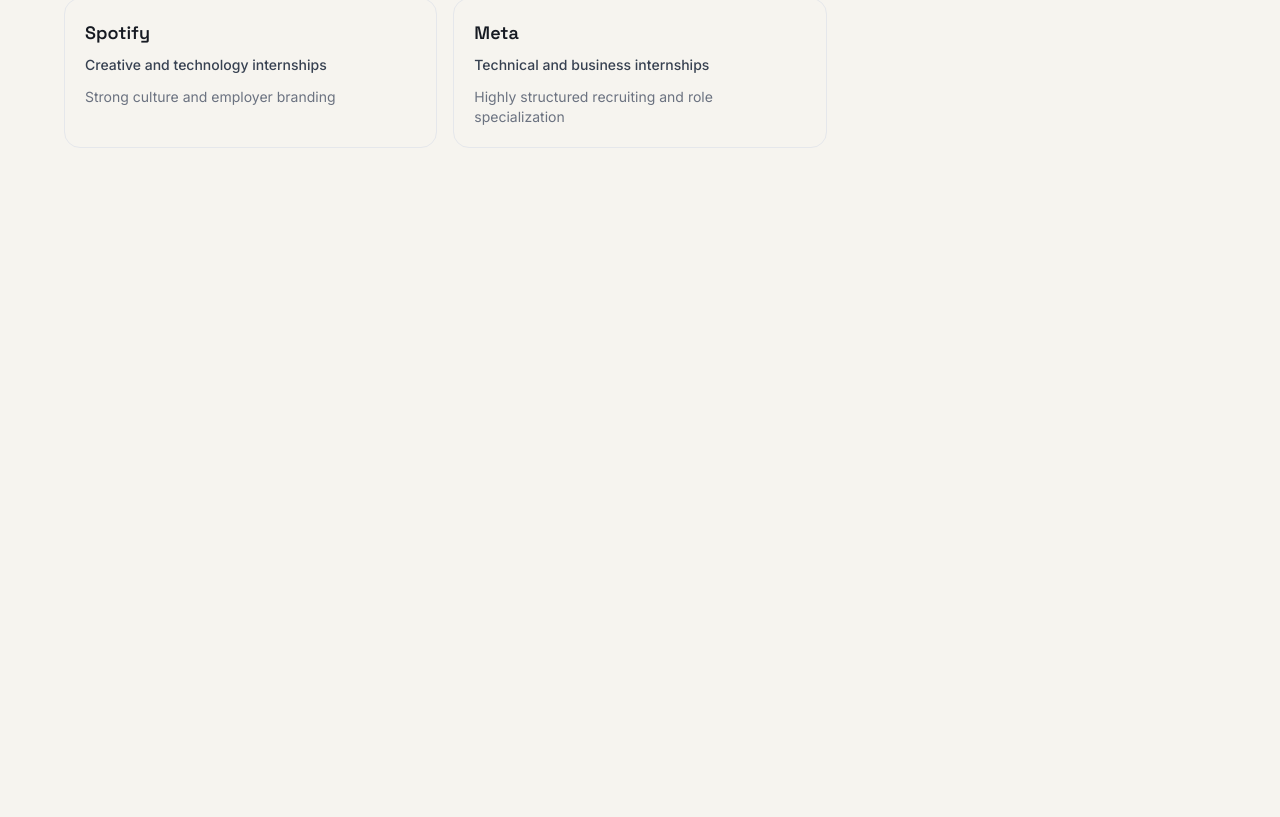
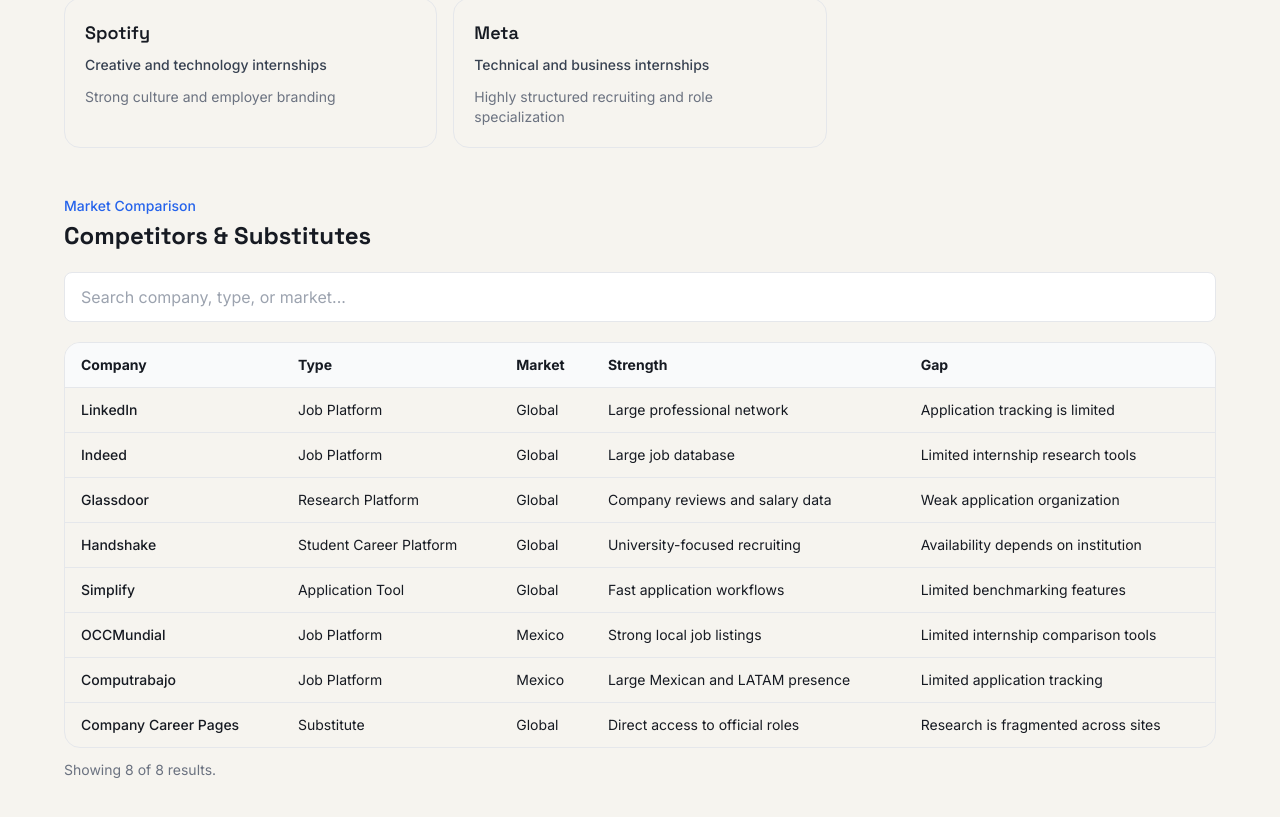
Before and after one commit to JorgeCameras/internpath, a Next.js app: page /research in a window 1280 px wide. Shown: the part 749-1566 px from the top of the page. Before the commit the page ends 937 px from the top, so only its background shows below. Built offline with nearby package versions, Linux system fonts and the light colour scheme.

Commit message:
Add competitor search and filtering

```diff
--- a/app/research/page.tsx
+++ b/app/research/page.tsx
@@ -1,4 +1,10 @@
+"use client";
+
+import { useMemo, useState } from "react";
+
 export default function ResearchPage() {
+const [search, setSearch] = useState("");
+
 const benchmarks = [
 {
 company: "Google",
@@ -26,6 +32,84 @@
 takeaway: "Highly structured recruiting and role specialization",
 },
 ];
+
+const competitors = [
+{
+name: "LinkedIn",
+type: "Job Platform",
+market: "Global",
+strength: "Large professional network",
+gap: "Application tracking is limited",
+},
+{
+name: "Indeed",
+type: "Job Platform",
+market: "Global",
+strength: "Large job database",
+gap: "Limited internship research tools",
+},
+{
+name: "Glassdoor",
+type: "Research Platform",
+market: "Global",
+strength: "Company reviews and salary data",
+gap: "Weak application organization",
+},
+{
+name: "Handshake",
+type: "Student Career Platform",
+market: "Global",
+strength: "University-focused recruiting",
+gap: "Availability depends on institution",
+},
+{
+name: "Simplify",
+type: "Application Tool",
+market: "Global",
+strength: "Fast application workflows",
+gap: "Limited benchmarking features",
+},
+{
+name: "OCCMundial",
+type: "Job Platform",
+market: "Mexico",
+strength: "Strong local job listings",
+gap: "Limited internship comparison tools",
+},
+{
+name: "Computrabajo",
+type: "Job Platform",
+market: "Mexico",
+strength: "Large Mexican and LATAM presence",
+gap: "Limited application tracking",
+},
+{
+name: "Company Career Pages",
+type: "Substitute",
+market: "Global",
+strength: "Direct access to official roles",
+gap: "Research is fragmented across sites",
+},
+];
+
+const filteredCompetitors = useMemo(() => {
+const term = search.toLowerCase().trim();
+
+if (!term) return competitors;
+
+return competitors.filter((competitor) =>
+[
+competitor.name,
+competitor.type,
+competitor.market,
+competitor.strength,
+competitor.gap,
+]
+.join(" ")
+.toLowerCase()
+.includes(term)
+);
+}, [search]);
 
 return (
 <main className="min-h-screen px-6 py-10">
@@ -60,14 +144,13 @@
 </div>
 
 <section className="mt-10">
-<div>
 <p className="text-sm font-medium text-blue-600">
 Global Examples
 </p>
+
 <h2 className="mt-1 text-2xl font-bold">
 Benchmark Companies
 </h2>
-</div>
 
 <div className="mt-5 grid gap-4 md:grid-cols-2 lg:grid-cols-3">
 {benchmarks.map((benchmark) => (
@@ -90,6 +173,59 @@
 ))}
 </div>
 </section>
+
+<section className="mt-12">
+<p className="text-sm font-medium text-blue-600">
+Market Comparison
+</p>
+
+<h2 className="mt-1 text-2xl font-bold">
+Competitors & Substitutes
+</h2>
+
+<input
+type="text"
+value={search}
+onChange={(event) => setSearch(event.target.value)}
+placeholder="Search company, type, or market..."
+className="mt-5 w-full rounded-lg border px-4 py-3"
+/>
+
+<div className="mt-5 overflow-x-auto rounded-2xl border">
+<table className="w-full text-left text-sm">
+<thead className="border-b bg-gray-50">
+<tr>
+<th className="px-4 py-3">Company</th>
+<th className="px-4 py-3">Type</th>
+<th className="px-4 py-3">Market</th>
+<th className="px-4 py-3">Strength</th>
+<th className="px-4 py-3">Gap</th>
+</tr>
+</thead>
+
+<tbody>
+{filteredCompetitors.map((competitor) => (
+<tr
+key={competitor.name}
+className="border-b last:border-b-0"
+>
+<td className="px-4 py-3 font-medium">
+{competitor.name}
+</td>
+<td className="px-4 py-3">{competitor.type}</td>
+<td className="px-4 py-3">{competitor.market}</td>
+<td className="px-4 py-3">{competitor.strength}</td>
+<td className="px-4 py-3">{competitor.gap}</td>
+</tr>
+))}
+</tbody>
+</table>
+</div>
+
+<p className="mt-3 text-sm text-gray-500">
+Showing {filteredCompetitors.length} of {competitors.length} results.
+</p>
+</section>
 </div>
 </main>
 );
```
